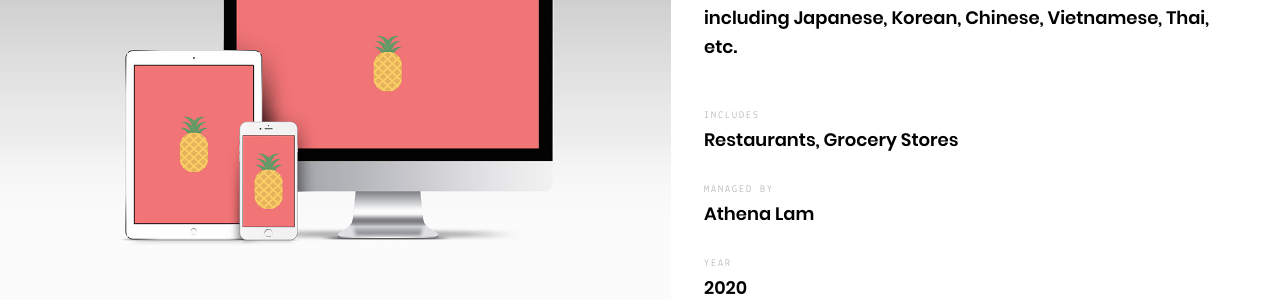
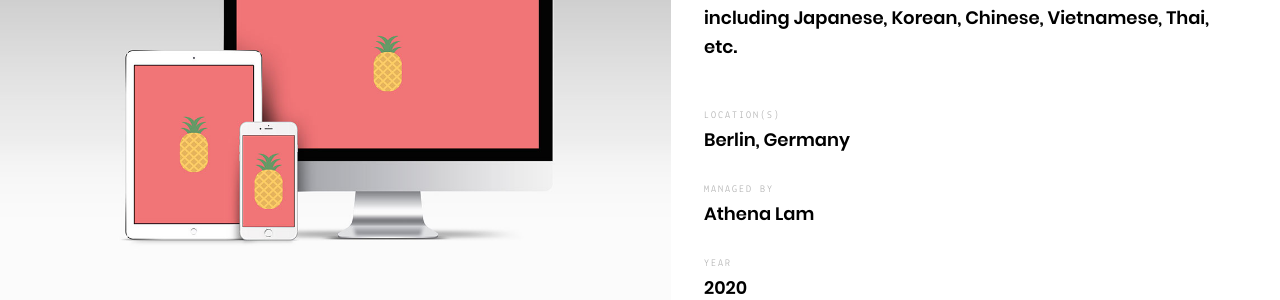
Before and after one commit to mmmigrants/transpacific-food-coop.github.io, a Jekyll site: the page built from _posts/projects/2017-04-01-Berlin-Asian-restaurants.md, in a window 1280 px wide. Shown: the part 190-490 px from the top of the page. Built offline with Jekyll 4.4.1, drawn with Linux system fonts in a browser that asks for light colours.

Commit message:
Updated type tag to location
In index and project pages

```diff
--- a/_layouts/project.html
+++ b/_layouts/project.html
@@ -20,8 +20,8 @@
 					<span class="h2">Description</span>
 					{{ page.content }}
 					<div class="project-meta">
-						<span class="h2">Includes</span>
-						<p>{{ page.project.type }}</p>
+						<span class="h2">Location(s)</span>
+						<p>{{ page.project.location }}</p>
 						<span class="h2">Managed by</span>
 						<p><a title="{{ page.creator.title }}" href="{{ page.creator.url }}" target="_blank" rel="nofollow">{{ page.creator.title }}</a></p>
 						<span class="h2">Year</span>
--- a/_posts/projects/2017-04-01-Berlin-Asian-restaurants.md
+++ b/_posts/projects/2017-04-01-Berlin-Asian-restaurants.md
@@ -8,10 +8,9 @@ meta:
 
 project:
   title: "Berlin Asian Restaurants"
-  type: "Berlin, Germany"
+  location: "Berlin, Germany"
   url: "https://shenchingtou.github.io/2020/asian-businesses-berlin-covid19.html"
   logo: "/assets/images/projects/redpineapple/logo.png"
-  type: "Restaurants, Grocery Stores"
 
 creator:
   title: "Athena Lam"
--- a/index.html
+++ b/index.html
@@ -28,7 +28,7 @@
 								<div class="img-wrapper">
 									<img src="{{ item.project.logo | prepend: site.baseurl }}" alt="{{ item.project.title }}" />
 								</div>
-								<span class="h2">{{ item.project.type }}</span>
+								<span class="h2">{{ item.project.location }}</span>
 								<h3>{{ item.project.title }}</h3>
 							</a>
 						</li>
```
Also changed, not shown: _posts/projects/2017-04-02-Australia-MSG.md (+0 -1 lines), _posts/projects/2017-04-03-SF-Chinese-food-club.md (+1 -2 lines), _posts/projects/2017-04-04-LA-Chinatown.md (+1 -2 lines).
